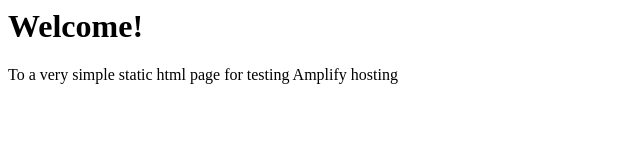
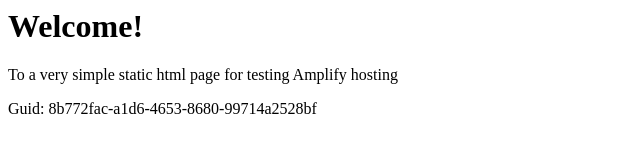
Before and after one commit to aws-aemilia-iad/Github-PR-Commit-Integration-Test-DoNotTouch-GithubWebhookPreviewCanaryTest-v1-prod-us-east-1, a website: page src/index.html in a window 1280 px wide. Shown: the whole page, without its empty margins (0-640 px from the left). Drawn offline with Linux system fonts and the light colour scheme.

Commit message:
commit from integ tests

```diff
--- a/src/index.html
+++ b/src/index.html
@@ -1,3 +1,5 @@
+
+
 <html lang="en">
 
 <head>
@@ -10,6 +12,6 @@
 <body>
     <h1>Welcome!</h1>
     <p>To a very simple static html page for testing Amplify hosting</p>
-</body>
+    <p>Guid: 8b772fac-a1d6-4653-8680-99714a2528bf</p></body>
 
 </html>
```
